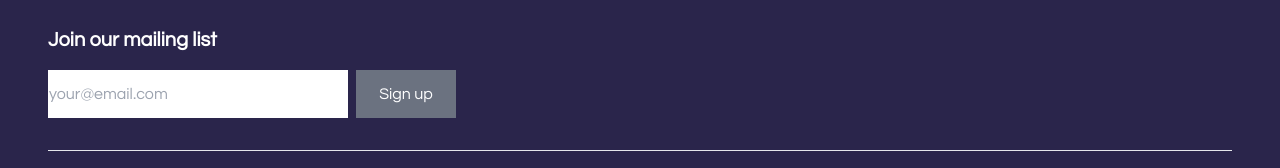
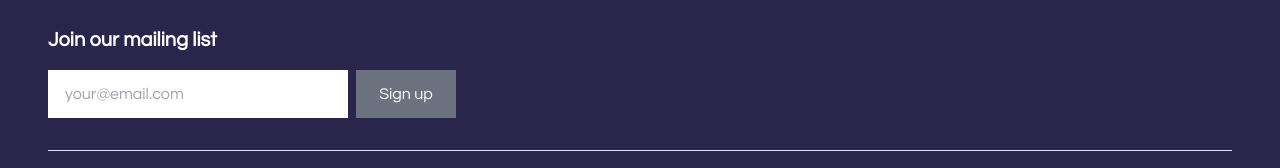
Before and after one commit to ayeshajaz/e-commerce-hackathon, a Next.js app: page /Cart in a window 1280 px wide. Shown: the part 1314-1482 px from the top of the page. Built offline with nearby package versions, Linux system fonts and the light colour scheme.

Commit message:
Update Footer.tsx

```diff
--- a/src/components/Footer.tsx
+++ b/src/components/Footer.tsx
@@ -51,7 +51,7 @@ const Footer = () => {
               <input
                 type="text"
                 placeholder="your@email.com"
-                className='w-full sm:w-[250px] lg:w-[300px] h-[48px] text-white border border-white rounded-md'
+                className='w-full sm:w-[250px] lg:w-[300px] h-[48px] p-4 text-white border border-white rounded-md'
               />
               <button className='mt-2 sm:mt-0 sm:ml-2 w-full sm:w-[100px] h-[48px] text-[#FFFFFF] bg-gray-500 rounded-md'>
                 Sign up
```
